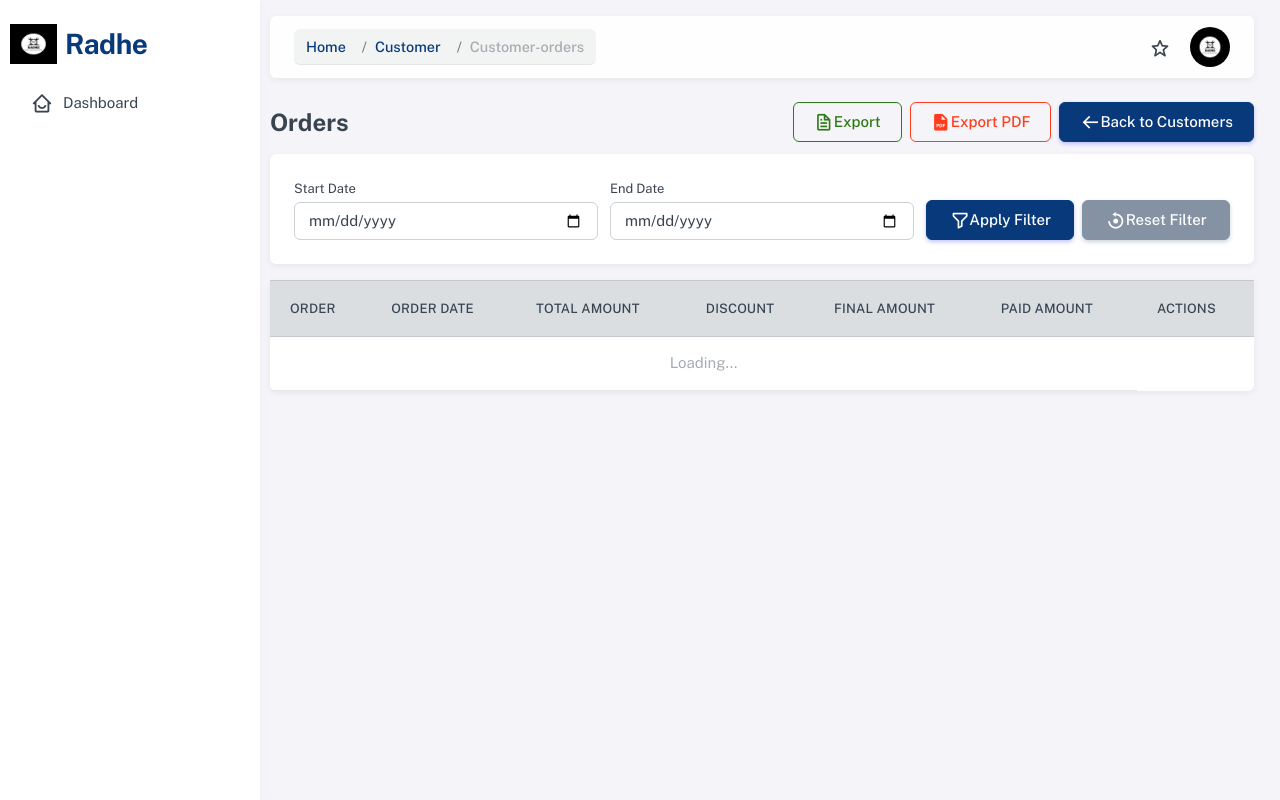
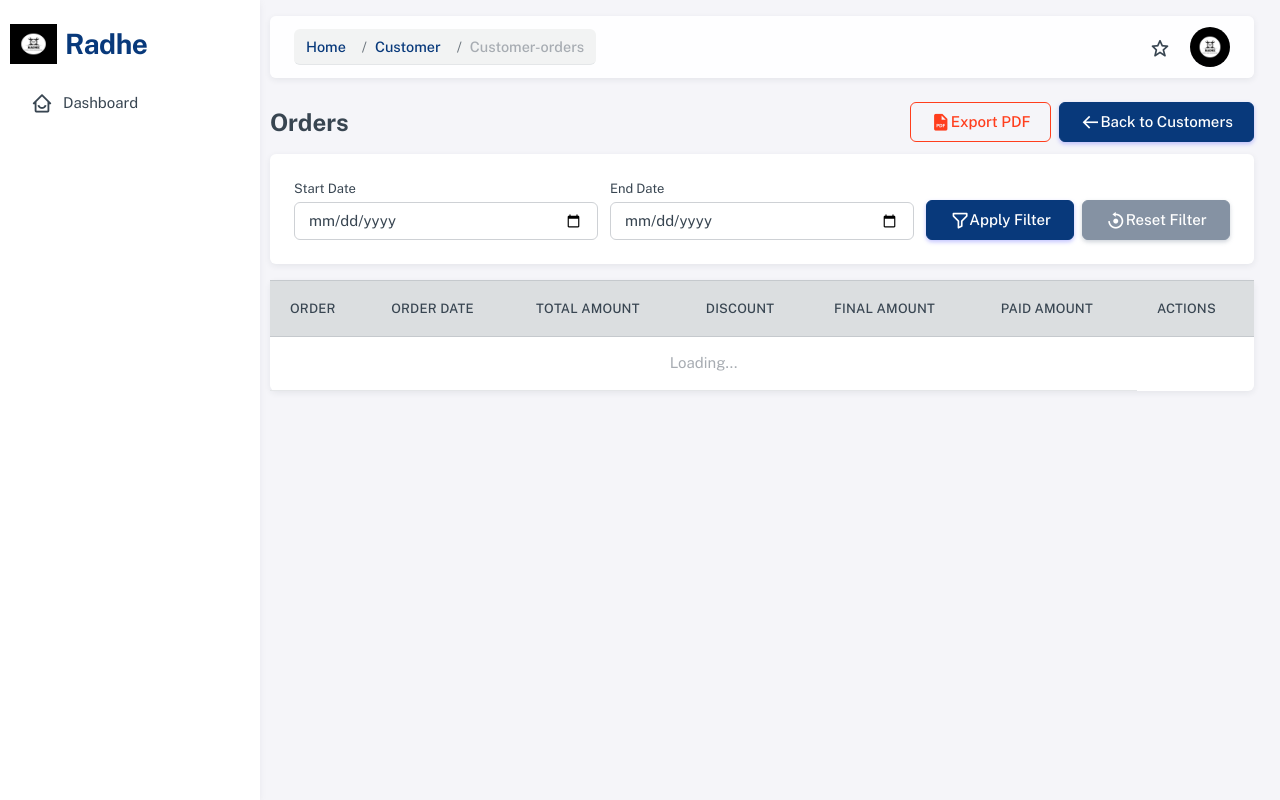
Before and after one commit to Hetviradadiya/Hardware_management, a Django app: page /customer-orders/1/ in a window 1280 px wide. Run offline with Django 4.2, Linux system fonts and the light colour scheme; some libraries are stand-ins or nearby versions.

Commit message:
remove export

```diff
--- a/inventory_app/templates/customer_orders.html
+++ b/inventory_app/templates/customer_orders.html
@@ -8,9 +8,9 @@
     Orders
   </h4>
   <div class="d-flex justify-content-end align-items-center gap-2 flex-wrap">
-    <button type="button" class="btn btn-outline-success" id="exportExcelBtn">
+    {% comment %} <button type="button" class="btn btn-outline-success" id="exportExcelBtn">
       <i class="bx bx-file"></i> Export
-    </button>
+    </button>  {% endcomment %}
     <button type="button" class="btn btn-outline-danger" id="exportPdfBtn">
       <i class="bx bxs-file-pdf"></i> Export PDF
     </button>
```
